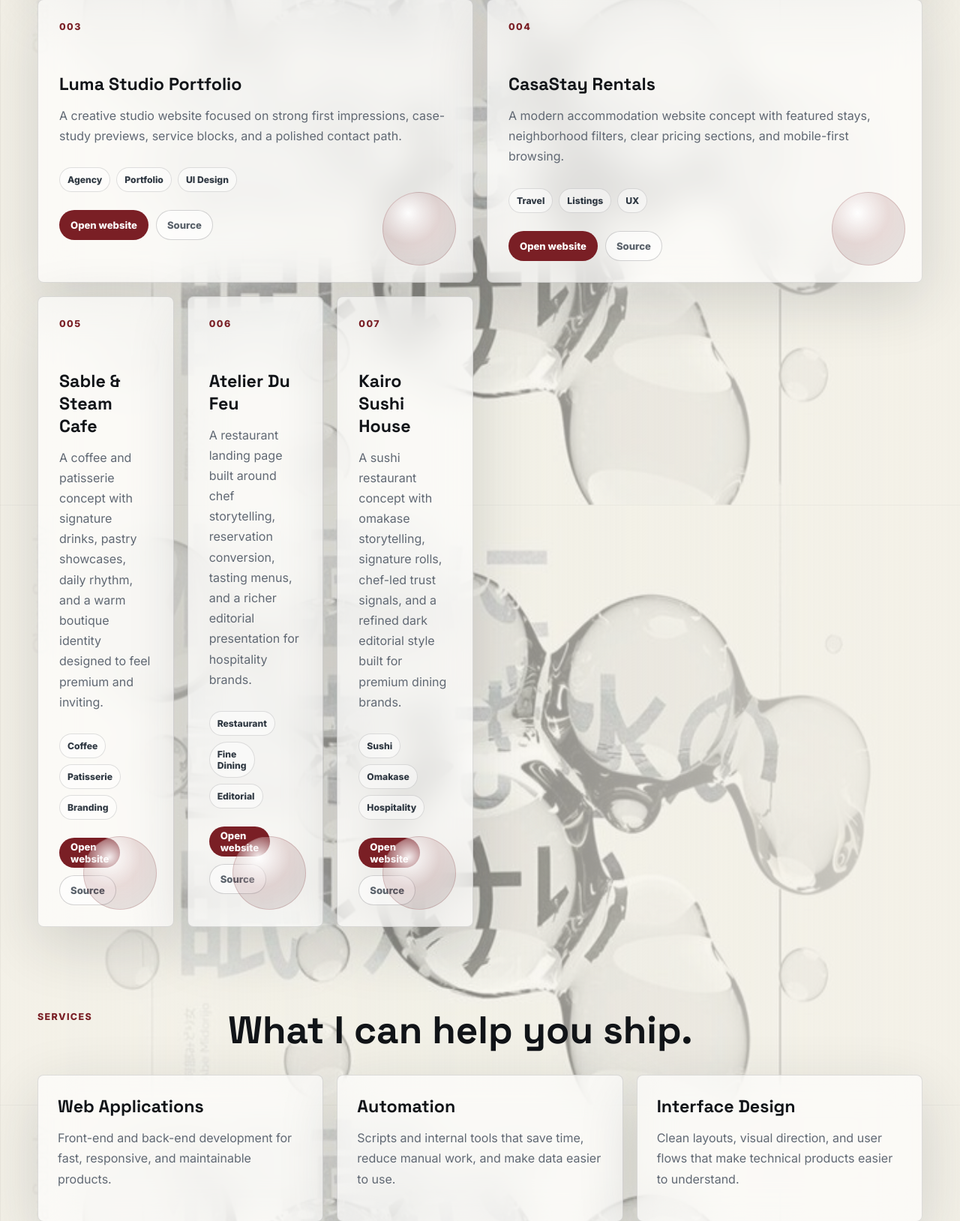
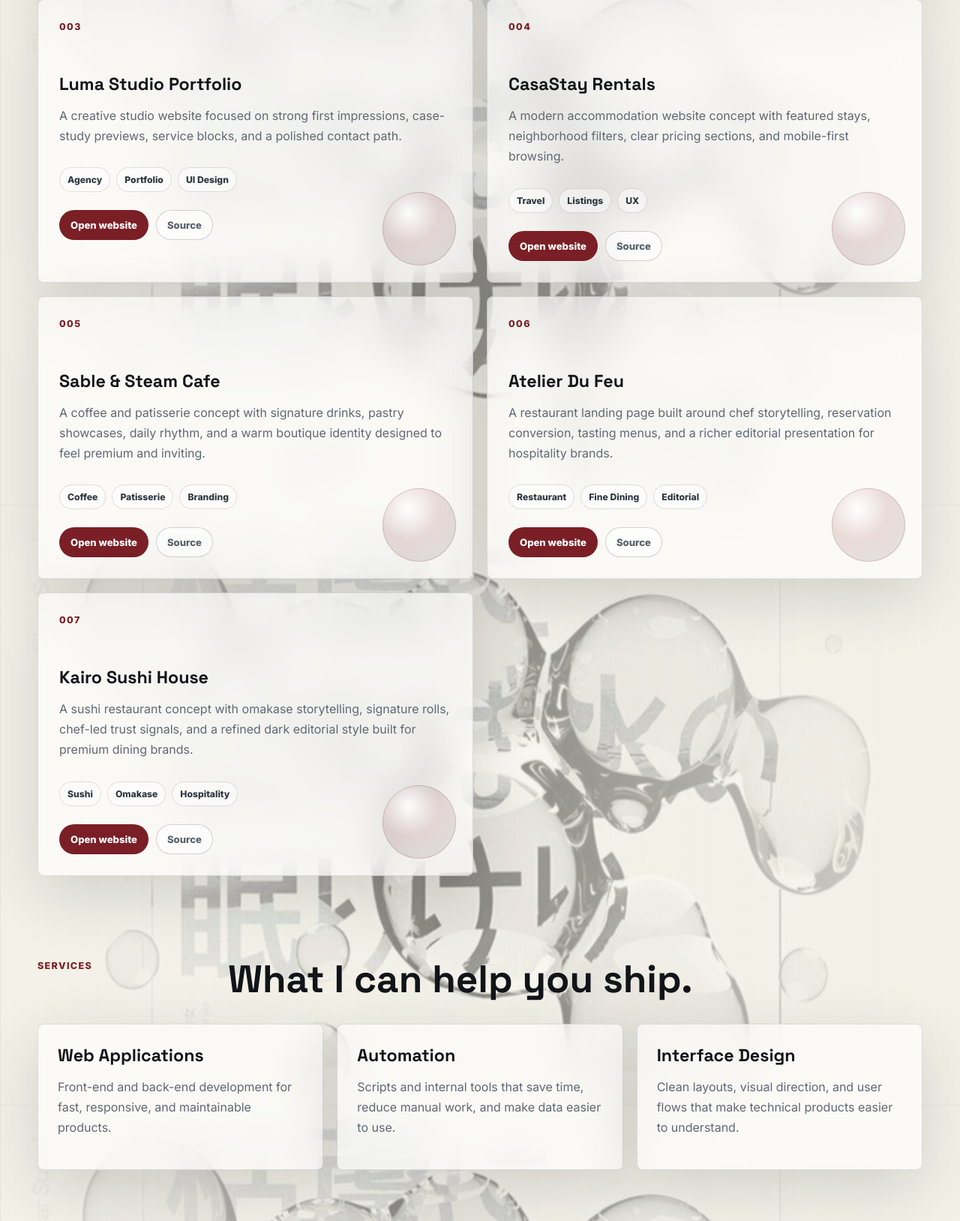
Before and after one commit to godofcode1/nael-sify-portfolio, a Flask app: page / in a window 1280 px wide. Shown: the part 1727-3355 px from the top of the page at 75% size. Run offline with Flask 3, Linux system fonts and the light colour scheme.

Commit message:
Restore original portfolio grid rhythm

```diff
--- a/static/style.css
+++ b/static/style.css
@@ -312,7 +312,10 @@ h1 {
 }
 
 .project-card:nth-child(2),
-.project-card:nth-child(3) {
+.project-card:nth-child(3),
+.project-card:nth-child(5),
+.project-card:nth-child(6),
+.project-card:nth-child(7) {
     grid-column: span 3;
 }
 
```
